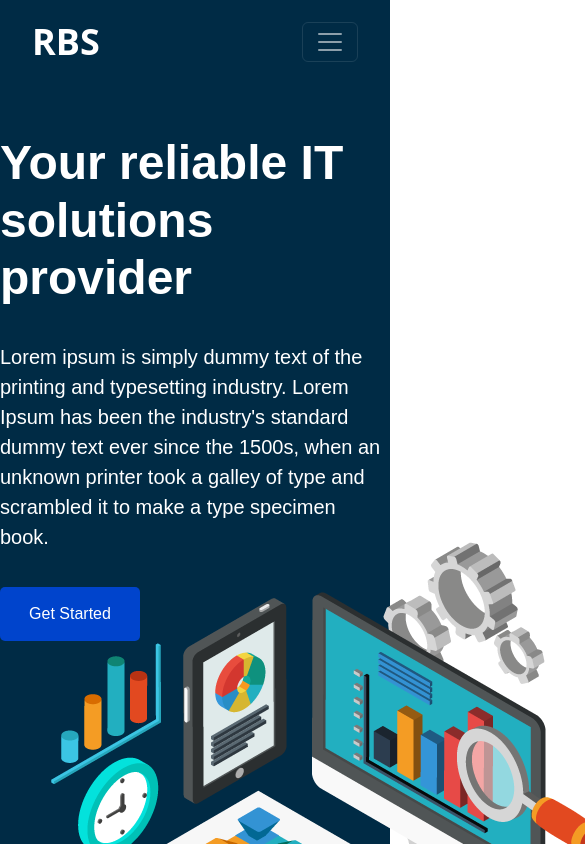
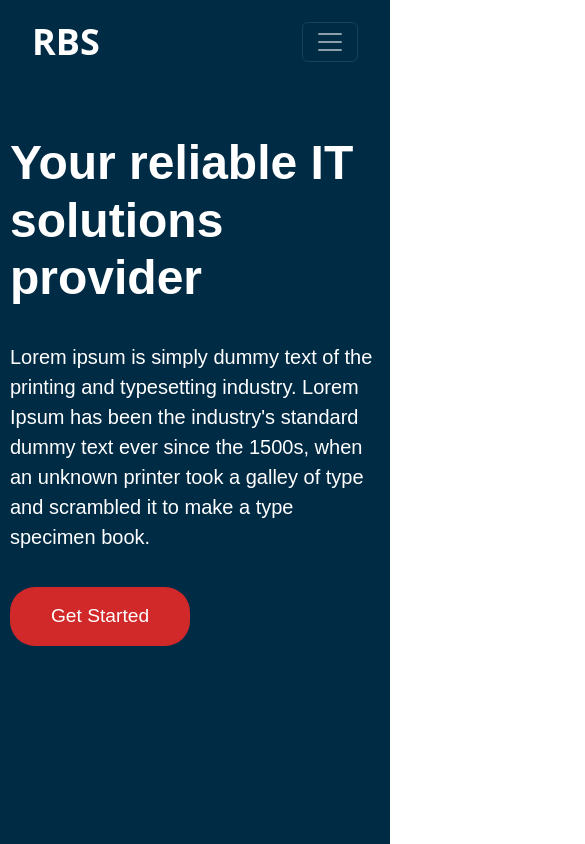
Before and after one commit to Johnronnie254/Thoms, a React (Create React App) app in the folder client/: page /home in a window 390 px wide. Shown: the top 844 px of the page, 585 px wide, since content can reach past the window. Built offline with nearby package versions, Linux system fonts and the light colour scheme.

Commit message:
Added mobile responsiveness

```diff
--- a/client/src/Footer.js
+++ b/client/src/Footer.js
@@ -4,7 +4,7 @@ import { Container } from 'react-bootstrap';
 export default function Footer() {
   return (
     <footer style={styles.footer}>
-      <Container>
+      <Container >
         <div style={styles.footerContent}>
           <div style={styles.footerSection}>
             <h4 style={styles.footerTitle}>About Us</h4>
@@ -64,7 +64,12 @@ const styles = {
   },
   footerTitle: {
     fontSize: '20px',
-    marginBottom: '10px',
+    marginBottom: '20px',
+    textDecoration: "underline",
+    textDecorationColor: "rgb(209, 41, 41)",
+    textDecorationSkip: '4px',
+    textDecorationThickness: '3px',
+    textUnderlineOffset: '4px'
   },
   footerText: {
     fontSize: '16px',
--- a/client/src/Home.js
+++ b/client/src/Home.js
@@ -13,8 +13,8 @@ function Home() {
       <div className='hero-container-main' style={{ background: '#002b45' }}>
         <section style={styles.heroSection} className='hero-sect'>
           <div style={styles.heroContent}>
-            <h1 style={styles.heroTitle}>Your reliable IT solutions provider</h1>
-            <p style={styles.heroSubtitle}>Lorem ipsum is simply dummy text of the printing and typesetting industry. Lorem Ipsum has been the industry's standard dummy text ever since the 1500s, when an unknown printer took a galley of type and scrambled it to make a type specimen book. </p>
+            <h1 style={styles.heroTitle} className='hero-title'>Your reliable IT solutions provider</h1>
+            <p style={styles.heroSubtitle} className='hero-subtitle'>Lorem ipsum is simply dummy text of the printing and typesetting industry. Lorem Ipsum has been the industry's standard dummy text ever since the 1500s, when an unknown printer took a galley of type and scrambled it to make a type specimen book. </p>
             <button style={styles.ctaButton} className='cta-button'>Get Started</button>
           </div>
           <div className='hero-image-container'>
@@ -187,14 +187,14 @@ const styles = {
     textAlign: 'start'
   },
   ctaButton: {
-    backgroundColor: '#0044cc', // Blue theme
+    backgroundColor: 'rgb(209, 41, 41)', // Blue theme
     color: '#fff',
     border: 'none',
-    borderRadius: '5px',
-    padding: '15px 20px',
-    fontSize: '16px',
+    borderRadius: '25px',
+    padding: '15px 25px',
+    fontSize: '1.2rem',
     cursor: 'pointer',
-    width: '140px'
+    width: '180px'
   },
   cardSection: {
     margin: '20px 0 120px 0',
@@ -302,7 +302,7 @@ const styles = {
     marginBottom: '20px',
   },
   ctaButtons: {
-    backgroundColor: '#0044cc', // Blue theme
+    backgroundColor: 'rgb(209, 41, 41)',
     color: '#fff',
     border: 'none',
     borderRadius: '5px',
--- a/client/src/index.css
+++ b/client/src/index.css
@@ -31,6 +31,11 @@ code {
 .hero-image-container {
   margin-top: -100px;
   margin-left: 50px;
+  width: 500px;
+  height: 500px;
+}
+.hero-image {
+  width: 100%;
 }
 
 .cta-button:hover {
@@ -83,7 +88,7 @@ code {
 .cta-1-child p {
   text-align: center;
   font-size: 1.2rem;
-  max-width: 500px;
+  max-width: 1000px;
 }
 
 .cta-section-0 {
@@ -116,21 +121,69 @@ code {
 .nav-contact {
   background-color: rgb(209, 41, 41);
   padding: 10px 20px;
-  border-radius: 4px;
+  border-radius: 25px;
+  width: 150px;
+  display: flex;
+  justify-content: center;
 }
 
 @media screen and (max-width: 1300px) {
   .hero-sect {
     width: 100%;
     padding-top: 50px;
+    text-align: center;
+  }
+  .hero-sect h1 {
+    text-align: center;
+  }
+  .hero-container-main {
+    padding: 0 10px;
+  }
+  .hero-image-container {
+    margin: -25px 0 10px 0;
+    padding: 0 10px;
+    width: 300px;
+    align-self: center;
+  }
+  .hero-image {
+    width: 100%;
+    height: 100%;
+  }
+  .cta-1 {
+    width: 100%;
+    padding: 10px;
+  }
+  .cta-1-child {
+    width: 100%;
+  }
+  .cta-1-child h2 {
+    font-size: 25px;
+    line-height: 1;
+    text-align: start;
+  }
+  .cta-1-child p {
+    font-size: 1.1rem;
+    text-align: start;
+    margin-top: 1.2rem;
+  }
+  .cta-section-0 {
+    flex-direction: column;
+    padding: 0 10px;
   }
 }
 
 
 @media screen and (max-width: 1200px) {
   .hero-sect {
-    height: auto;
+    height: 120vh;
     flex-direction: column;
     width: 100%;
+    gap: 8rem;
   }
 }
+
+@media screen and (max-width: 400px) {
+  .hero-image-container {
+    display: none;
+  }
+}
```
